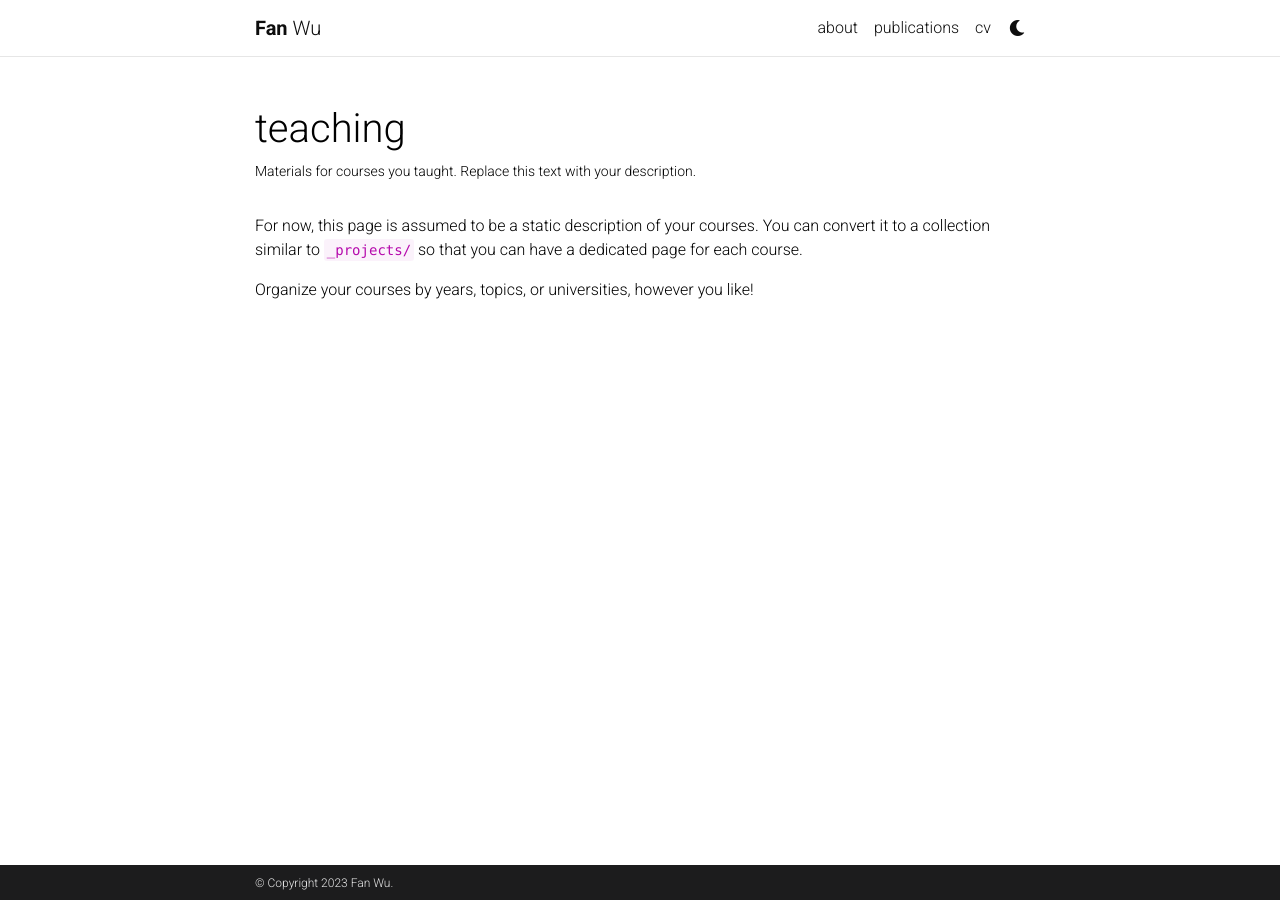
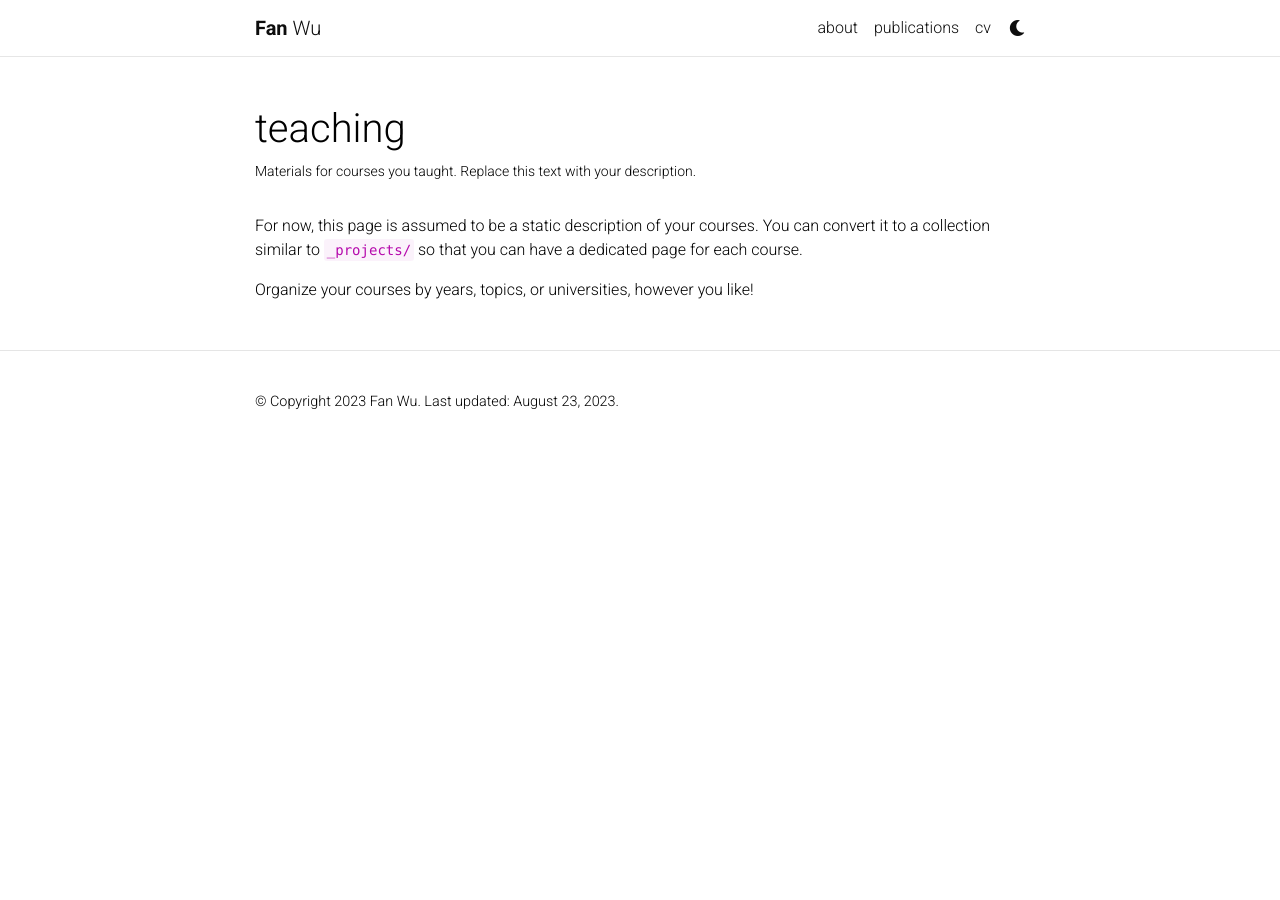
Before and after one commit to wufan-cse/wufan-cse.github.io, a Jekyll site: the page built from _pages/teaching.md, in a window 1280 px wide. Built offline with Jekyll 4.4.1, drawn with Linux system fonts in a browser that asks for light colours; full-size pictures stand in for the smaller copies a plugin makes; comment, search, counter and statistics services are not loaded; a style sheet for code colours, icons or effects is not loaded; some of the changed lines change nothing that is shown.

Commit message:
Update _config.yml

```diff
--- a/_config.yml
+++ b/_config.yml
@@ -16,7 +16,7 @@
 
 url: https://wufan-cse.github.io # the base hostname & protocol for your site
 baseurl:
-last_updated: false # set to true if you want to display last updated in the footer
+last_updated: true # set to true if you want to display last updated in the footer
 impressum_path:  # set to path to include impressum link in the footer, use the same path as permalink in a page, helps to conform with EU GDPR
 
 # -----------------------------------------------------------------------------
@@ -48,7 +48,7 @@
 # -----------------------------------------------------------------------------
 
 navbar_fixed: true
-footer_fixed: true
+footer_fixed: false
 
 # Dimensions
 max_width: 800px
```
